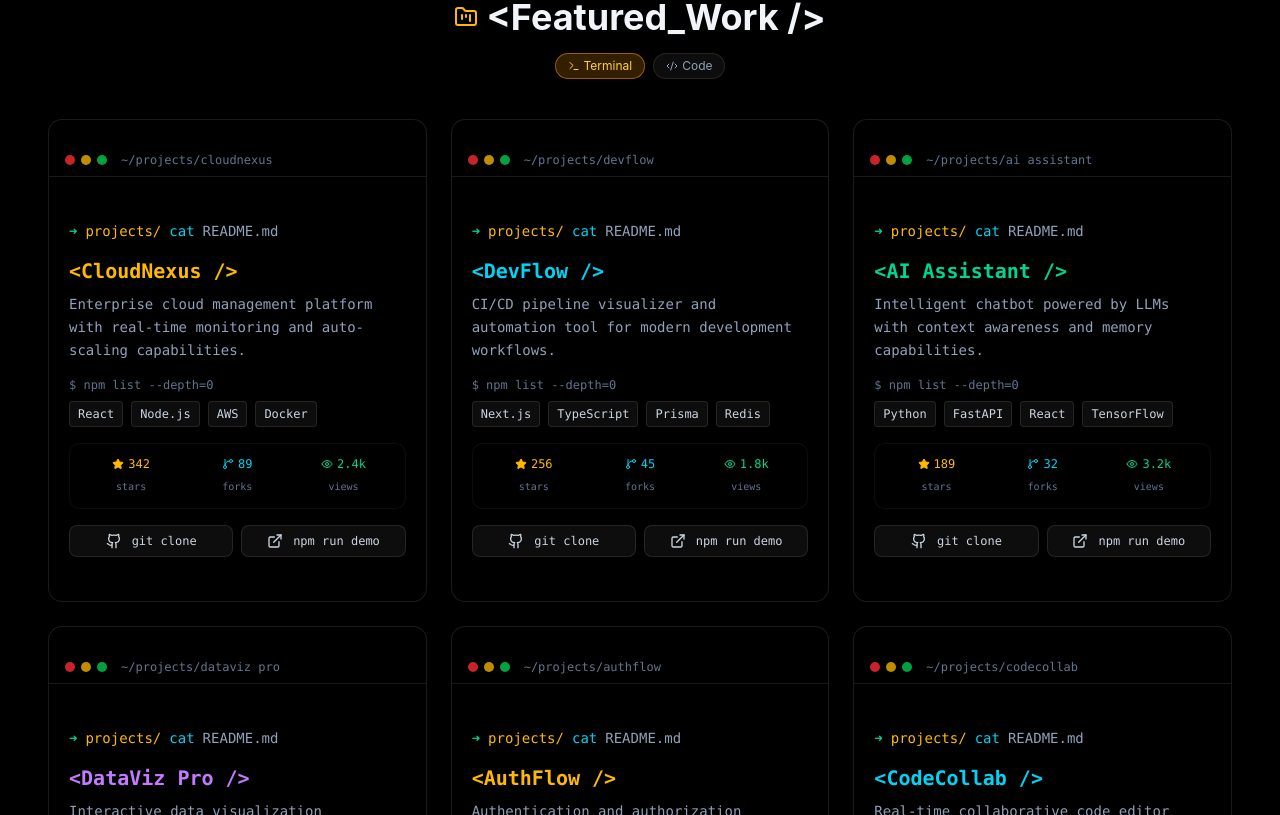
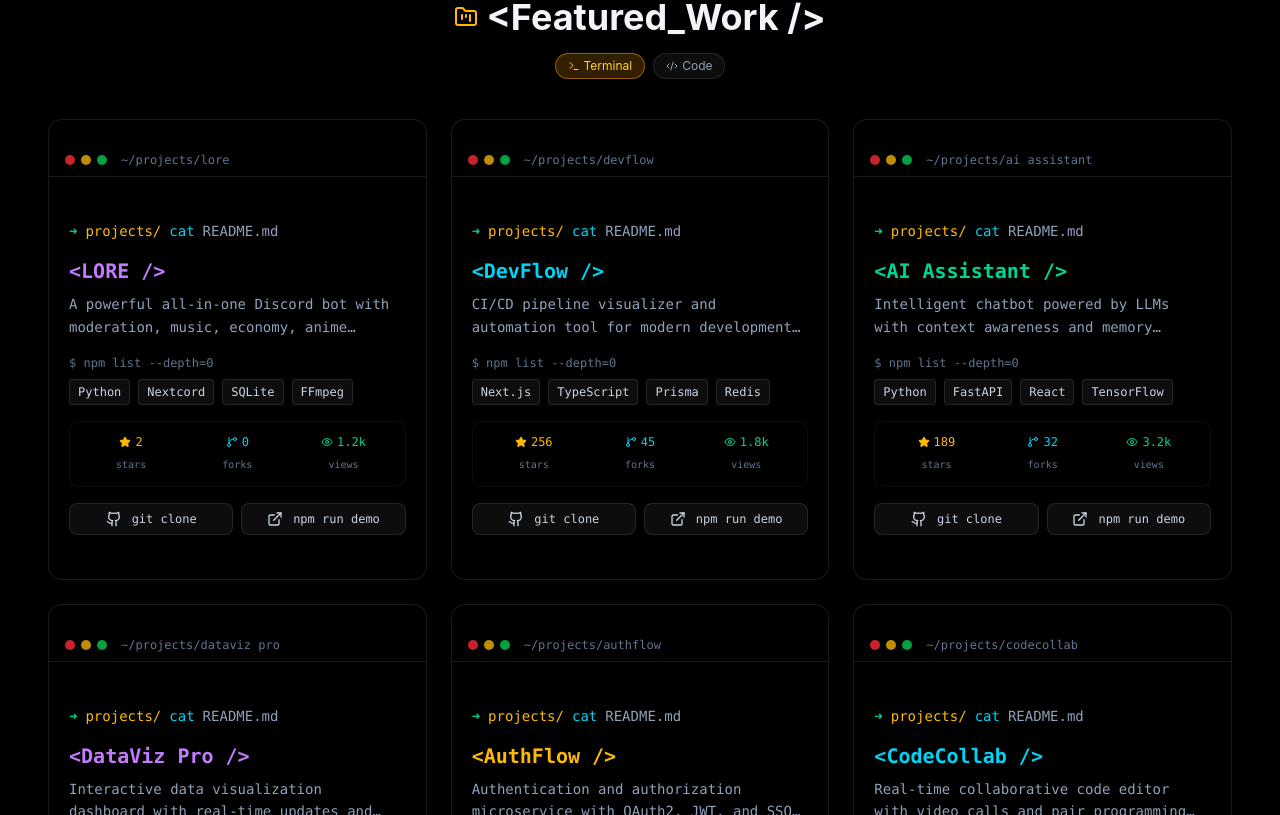
Before and after one commit to Crypt06545/portfolio-v2, a React (Vite) app: page / in a window 1280 px wide. Shown: the part 2565-3380 px from the top of the page. Built offline with nearby package versions, Linux system fonts and the light colour scheme.

Commit message:
input orginal liks on projects

```diff
--- a/src/App.jsx
+++ b/src/App.jsx
@@ -9,7 +9,7 @@ import { TechSkillsGrid } from "./components/ReviewCard";
 
 import Navbar from "./components/Navbar";
 import ProjectsSection from "./components/ProjectsSection";
-import { EnvironmentSection } from "./components/EnvironmentSection";
+
 
 function App() {
   return (
--- a/src/assets/projects.js
+++ b/src/assets/projects.js
@@ -1,19 +1,19 @@
 export const projects = [
   {
     id: 1,
-    title: "CloudNexus",
+    title: "LORE",
     description:
-      "Enterprise cloud management platform with real-time monitoring and auto-scaling capabilities.",
-    tech: ["React", "Node.js", "AWS", "Docker"],
-    stars: 342,
-    forks: 89,
-    views: "2.4k",
+      "A powerful all-in-one Discord bot with moderation, music, economy, anime content, ticket system, and AI image generation. Built with Nextcord for Python 3.12+.",
+    tech: ["Python", "Nextcord", "SQLite", "FFmpeg"],
+    stars: 2,
+    forks: 0,
+    views: "1.2k",
     image: null,
-    color: "from-amber-500/20 to-orange-500/20",
-    accent: "amber",
-    github: "https://github.com",
-    live: "https://demo.com",
-    featured: true,
+    color: "from-purple-500/20 to-indigo-500/20",
+    accent: "purple",
+    github: "https://github.com/Crypt06545/LORE",
+    live: "https://discord.com/api/oauth2/authorize?client_id=YOUR_CLIENT_ID&permissions=8&scope=bot",
+    featured: false,
   },
   {
     id: 2,
--- a/src/components/ArchLinuxStyle.jsx
+++ /dev/null
@@ -1,46 +0,0 @@
-import { cn } from "@/lib/utils";
-import { Terminal, Package, Wrench, User, MapPin } from "lucide-react";
-
-export function ArchLinuxStyle() {
-  return (
-    <div className="grid grid-cols-1 md:grid-cols-3 gap-6 mb-8">
-
-      {/* System Details - with original colors */}
-      <div className="md:col-span-2 space-y-2 font-mono text-xs sm:text-sm bg-black/30 rounded-lg p-4 border border-white/10">
-        <div className="grid grid-cols-4 gap-2 pb-2 border-b border-white/10">
-          <span className="text-amber-400">OPERATOR:</span>
-          <span className="text-slate-200 col-span-3 flex items-center gap-1">
-            <User className="w-3 h-3 text-emerald-400" />
-            dadad
-          </span>
-        </div>
-
-        <div className="grid grid-cols-4 gap-2 pb-2 border-b border-white/10">
-          <span className="text-amber-400">ROLE:</span>
-          <span className="text-cyan-300 col-span-3">FULL_STACK_DEVELOPER</span>
-        </div>
-
-        <div className="grid grid-cols-4 gap-2 pb-2 border-b border-white/10">
-          <span className="text-amber-400">HOSTNAME:</span>
-          <span className="text-slate-200 col-span-3 flex items-center gap-1">
-            <MapPin className="w-3 h-3 text-emerald-400" />
-            dadad
-          </span>
-        </div>
-
-        <div className="grid grid-cols-4 gap-2 pb-2 border-b border-white/10">
-          <span className="text-amber-400">KERNEL:</span>
-          <span className="text-slate-200 col-span-3">continuous-learning</span>
-        </div>
-
-        <div className="grid grid-cols-4 gap-2">
-          <span className="text-amber-400">STATUS:</span>
-          <span className="flex items-center gap-2 col-span-3">
-            <span className="w-2 h-2 rounded-full bg-emerald-400 animate-pulse"></span>
-            <span className="text-emerald-400">OPEN</span>
-          </span>
-        </div>
-      </div>
-    </div>
-  );
-}
--- a/src/components/CodeCard.jsx
+++ b/src/components/CodeCard.jsx
@@ -58,12 +58,22 @@ export default project;`;
             <span className="text-xs">{project.stars}</span>
           </div>
           <div className="flex gap-1">
-            <button className="p-1 hover:bg-white/10 rounded transition-colors">
+            <a
+              href={project.github}
+              target="_blank"
+              rel="noopener noreferrer"
+              className="p-1 hover:bg-white/10 rounded transition-colors inline-block"
+            >
               <Github className="w-4 h-4 text-slate-400" />
-            </button>
-            <button className="p-1 hover:bg-white/10 rounded transition-colors">
+            </a>
+            <a
+              href={project.live}
+              target="_blank"
+              rel="noopener noreferrer"
+              className="p-1 hover:bg-white/10 rounded transition-colors inline-block"
+            >
               <ExternalLink className="w-4 h-4 text-slate-400" />
-            </button>
+            </a>
           </div>
         </div>
       </CardContent>
--- a/src/components/EnvironmentSection.jsx
+++ /dev/null
@@ -1,70 +0,0 @@
-// EnvSection.jsx
-import { ArchLinuxStyle } from "./ArchLinuxStyle";
-import { Terminal, Cpu, HardDrive } from "lucide-react";
-
-export function EnvironmentSection() {
-  return (
-    <section className="px-4 sm:px-6 md:px-12 py-16 md:py-24 bg-gradient-to-b from-transparent to-slate-900/50">
-      <div className="max-w-7xl mx-auto">
-        <div className="text-center mb-10">
-          <h2 className="text-2xl sm:text-3xl md:text-4xl font-bold text-slate-100 flex items-center justify-center gap-2">
-            <Terminal className="w-8 h-8 text-cyan-400" />
-            <span>&lt;Development_Environment /&gt;</span>
-          </h2>
-          <p className="text-slate-400/90 text-sm sm:text-base max-w-2xl mx-auto mt-4">
-            The tools and system I use for daily development
-          </p>
-        </div>
-
-        <div className="grid grid-cols-1 md:grid-cols-2 gap-8 items-start">
-          {/* Left side - Arch Linux */}
-          <div>
-            <ArchLinuxStyle />
-          </div>
-
-          {/* Right side - Other environment details */}
-          <div className="space-y-4">
-            <div className="p-4 rounded-xl border border-white/10 bg-white/5 backdrop-blur-xl">
-              <h3 className="text-lg font-mono text-amber-400 mb-3">$ system-info</h3>
-              <div className="space-y-2 font-mono text-sm">
-                <div className="flex justify-between">
-                  <span className="text-cyan-400">Editor:</span>
-                  <span className="text-slate-300">Neovim / VS Code</span>
-                </div>
-                <div className="flex justify-between">
-                  <span className="text-cyan-400">Terminal:</span>
-                  <span className="text-slate-300">Alacritty</span>
-                </div>
-                <div className="flex justify-between">
-                  <span className="text-cyan-400">Shell:</span>
-                  <span className="text-slate-300">ZSH + Oh My Zsh</span>
-                </div>
-                <div className="flex justify-between">
-                  <span className="text-cyan-400">WM/DE:</span>
-                  <span className="text-slate-300">i3-gaps</span>
-                </div>
-              </div>
-            </div>
-
-            <div className="p-4 rounded-xl border border-white/10 bg-white/5 backdrop-blur-xl">
-              <h3 className="text-lg font-mono text-amber-400 mb-3">$ neofetch</h3>
-              <div className="flex items-center gap-4">
-                <Cpu className="w-12 h-12 text-cyan-400/50" />
-                <div className="font-mono text-xs">
-                  <div>Intel i7-12700K</div>
-                  <div>32GB DDR5</div>
-                  <div>NVIDIA RTX 3070</div>
-                </div>
-              </div>
-            </div>
-          </div>
-        </div>
-
-        {/* Terminal quote */}
-        <div className="mt-8 text-center font-mono text-xs text-cyan-400/30">
-          <span className="inline-block animate-pulse">$</span> echo "I use Arch, btw" {'>>'} ~/.bashrc
-        </div>
-      </div>
-    </section>
-  );
-}
--- a/src/components/TerminalCard.jsx
+++ b/src/components/TerminalCard.jsx
@@ -11,7 +11,7 @@ const TerminalCard = ({ project }) => {
     amber: "text-amber-400 border-amber-500/30",
     cyan: "text-cyan-400 border-cyan-500/30",
     emerald: "text-emerald-400 border-emerald-500/30",
-    purple: "text-purple-400 border-purple-500/30"
+    purple: "text-purple-400 border-purple-500/30",
   }[project.accent];
 
   return (
@@ -19,7 +19,7 @@ const TerminalCard = ({ project }) => {
       className={cn(
         "group relative overflow-hidden bg-black/40 backdrop-blur-xl border-white/10",
         "hover:border-white/20 transition-all duration-500",
-        "hover:shadow-2xl hover:shadow-black/50 hover:-translate-y-2"
+        "hover:shadow-2xl hover:shadow-black/50 hover:-translate-y-2",
       )}
       onMouseEnter={() => setHovered(true)}
       onMouseLeave={() => setHovered(false)}
@@ -31,7 +31,9 @@ const TerminalCard = ({ project }) => {
           <span className="w-2.5 h-2.5 rounded-full bg-yellow-500/80"></span>
           <span className="w-2.5 h-2.5 rounded-full bg-green-500/80"></span>
         </div>
-        <span className="text-xs font-mono text-slate-500 ml-2">~/projects/{project.title.toLowerCase()}</span>
+        <span className="text-xs font-mono text-slate-500 ml-2">
+          ~/projects/{project.title.toLowerCase()}
+        </span>
       </div>
 
       <CardContent className="p-5">
@@ -49,13 +51,15 @@ const TerminalCard = ({ project }) => {
         </h3>
 
         {/* Description */}
-        <p className="text-sm text-slate-400 font-mono mb-4 leading-relaxed">
+        {/* Description - Truncated by word count */}
+        <p className="text-sm text-slate-400 font-mono mb-4 leading-relaxed line-clamp-2">
           {project.description}
         </p>
-
         {/* Tech Stack - Terminal Style */}
         <div className="space-y-2 mb-4">
-          <div className="text-xs text-slate-500 font-mono">$ npm list --depth=0</div>
+          <div className="text-xs text-slate-500 font-mono">
+            $ npm list --depth=0
+          </div>
           <div className="flex flex-wrap gap-2">
             {project.tech.map((tech) => (
               <span
@@ -63,7 +67,7 @@ const TerminalCard = ({ project }) => {
                 className={cn(
                   "px-2 py-1 text-xs font-mono rounded",
                   "bg-white/5 border border-white/10",
-                  "text-slate-300"
+                  "text-slate-300",
                 )}
               >
                 {tech}
@@ -102,18 +106,24 @@ const TerminalCard = ({ project }) => {
           <Button
             variant="ghost"
             size="sm"
-            className="flex-1 bg-white/5 hover:bg-white/10 text-slate-300 border border-white/10 font-mono text-xs"
+            asChild
+            className="flex-1 cursor-pointer bg-white/5 hover:bg-amber-500/20 hover:text-amber-400 hover:border-amber-500/30 text-slate-300 border border-white/10 font-mono text-xs"
           >
-            <Github className="w-3 h-3 mr-1" />
-            <span>git clone</span>
+            <a href={project.github} target="_blank" rel="noopener noreferrer">
+              <Github className="w-3 h-3 mr-1" />
+              <span>git clone</span>
+            </a>
           </Button>
           <Button
             variant="ghost"
             size="sm"
-            className="flex-1 bg-white/5 hover:bg-white/10 text-slate-300 border border-white/10 font-mono text-xs"
+            asChild
+            className="flex-1 bg-white/5 hover:bg-emerald-500/20 hover:text-emerald-400 hover:border-emerald-500/30 text-slate-300 border border-white/10 font-mono text-xs"
           >
-            <ExternalLink className="w-3 h-3 mr-1" />
-            <span>npm run demo</span>
+            <a href={project.live} target="_blank" rel="noopener noreferrer">
+              <ExternalLink className="w-3 h-3 mr-1" />
+              <span>npm run demo</span>
+            </a>
           </Button>
         </div>
 
```
